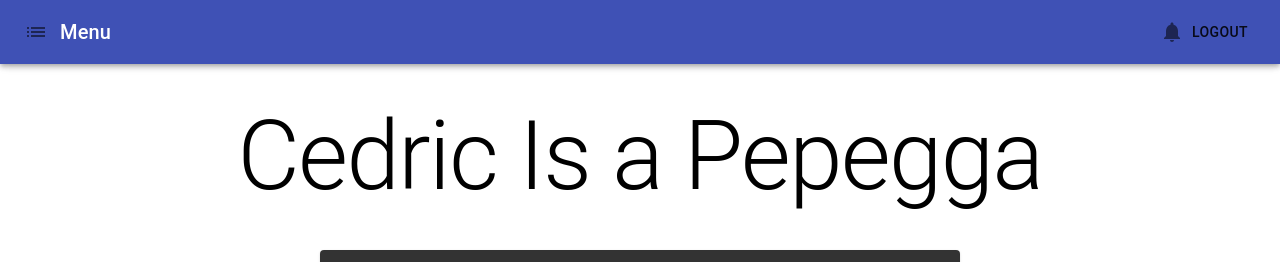
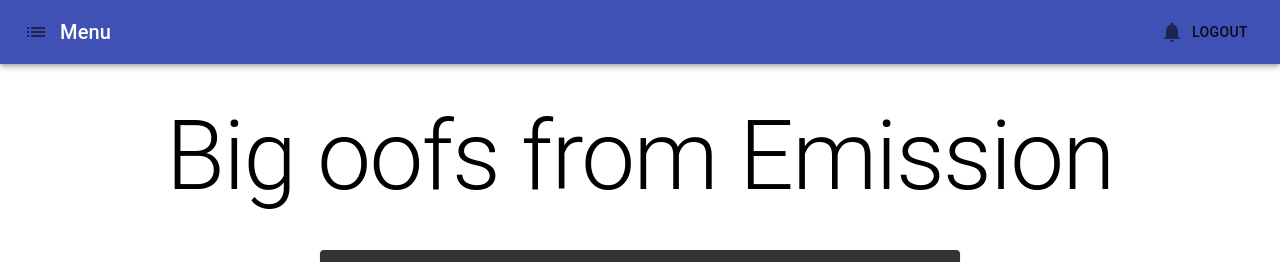
Before and after one commit to timothyliutl/slack-website, a React (Create React App) app: page / in a window 1280 px wide. Shown: the top 262 px of the page. Built offline with nearby package versions, Linux system fonts and the light colour scheme; grey boxes are pictures that could not be loaded.

Commit message:
changed title name

```diff
--- a/src/Pages/mainpage.js
+++ b/src/Pages/mainpage.js
@@ -32,7 +32,7 @@ class Mainpage extends Component{
                 <Grid container spacing={1} alignItems={'center'} justify={'center'}>
                     <Grid item onClick ={this.setOpen}>
                         <Typography variant={'h1'}>
-                            Cedric Is a Pepegga
+                            Big oofs from Emission
                         </Typography>
                     </Grid>
 
```
Also changed, not shown: 1 other file (tests, documents, lock files or other folders).
